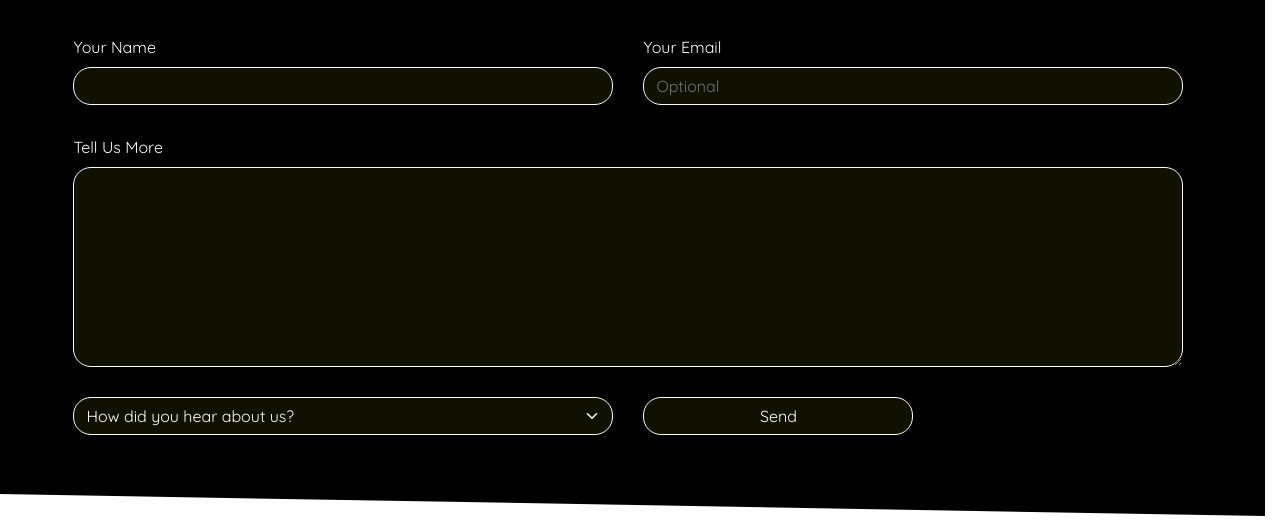
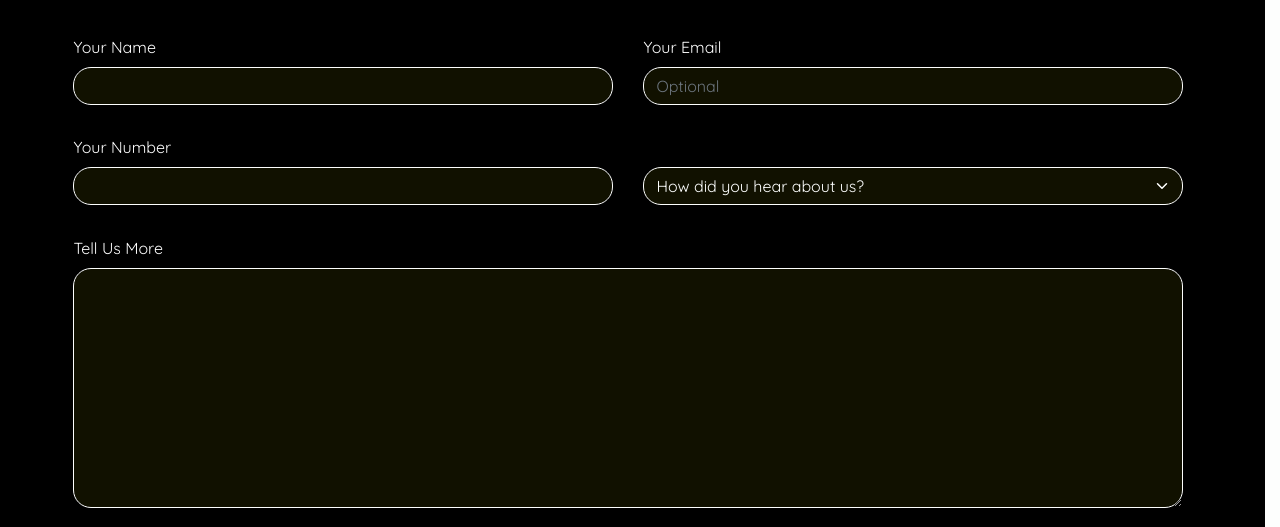
Before and after one commit to theFOUR-DCA/theFOUR-DCA.github.io, a plain HTML site: page index.html in a window 1280 px wide. Shown: the part 3515-4042 px from the top of the page. Drawn offline with nearby package versions, Linux system fonts and the light colour scheme.

Commit message:
quickFix

```diff
--- a/index.html
+++ b/index.html
@@ -432,24 +432,13 @@
         </div>
 
         <div class="container">
-          <div class="row">
-            <div class="col">
-              <label for="description" class="form-label">Tell Us More</label>
-              <textarea
-                name="description"
-                rows="1"
-                cols="50"
-                wrap="physical"
-                class="form-control"
-                id="description"
-              ></textarea>
-            </div>
-          </div>
-        </div>
-
-        <div class="container">
           <div class="row row-cols-md-1 row-cols-lg-2">
             <div class="col">
+              <label for="numberInput" class="form-label">Your Number</label>
+              <input type="text" class="form-control" id="numberInput" />
+            </div>
+            <div class="col">
+              <label for="" class="form-label" style="color: black">...</label>
               <select
                 class="form-select form-select-md mb-3"
                 aria-label=".form-select-md"
@@ -464,6 +453,28 @@
                 </option>
               </select>
             </div>
+          </div>
+        </div>
+
+        <div class="container" style="margin-top: -15px">
+          <div class="row">
+            <div class="col">
+              <label for="description" class="form-label">Tell Us More</label>
+              <textarea
+                name="description"
+                rows="1"
+                cols="50"
+                wrap="physical"
+                class="form-control"
+                id="description"
+                style="height: 15rem"
+              ></textarea>
+            </div>
+          </div>
+        </div>
+
+        <div class="container">
+          <div class="row row-cols-md-1 row-cols-lg-2">
             <div class="col">
               <button class="btn btn-primary" type="submit">Send</button>
             </div>
```
Also changed, not shown: AbuRadi.html (+1 -1 lines).
